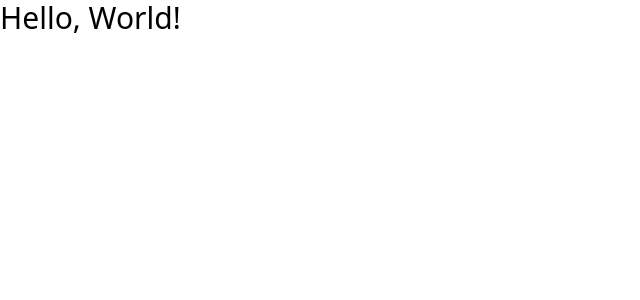
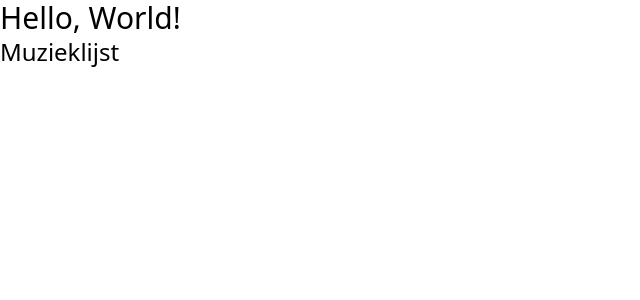
Before and after one commit to joeribreedveld/f3m9-prog-muzieklijst, a Next.js app: page / in a window 1280 px wide. Shown: the top 300 px of the page, without its empty margins (0-640 px from the left). Built offline with nearby package versions, Linux system fonts and the light colour scheme.

Commit message:
feat(muzieklijst): make muzieklijst component class and use it in homepage

```diff
--- /dev/null
+++ b/components/Muzieklijst.js
@@ -0,0 +1,29 @@
+// Imports
+import React from "react"
+
+// Functions
+class Muzieklijst extends React.Component {
+	constructor(props) {
+		super(props)
+		this.state = {
+			tasks: [],
+		}
+	}
+
+	componentDidMount() {
+		this.setState({
+			tasks: [],
+		})
+	}
+
+	render() {
+		return (
+			<>
+				<h1 className='text-2xl'>Muzieklijst</h1>
+			</>
+		)
+	}
+}
+
+// Exports
+export default Muzieklijst
--- a/pages/index.js
+++ b/pages/index.js
@@ -1,10 +1,12 @@
 // Imports
+import Muzieklijst from "../components/Muzieklijst"
 
 // Functions
 function Home() {
 	return (
 		<>
 			<h1 className='text-3xl'>Hello, World!</h1>
+			<Muzieklijst />
 		</>
 	)
 }
```
